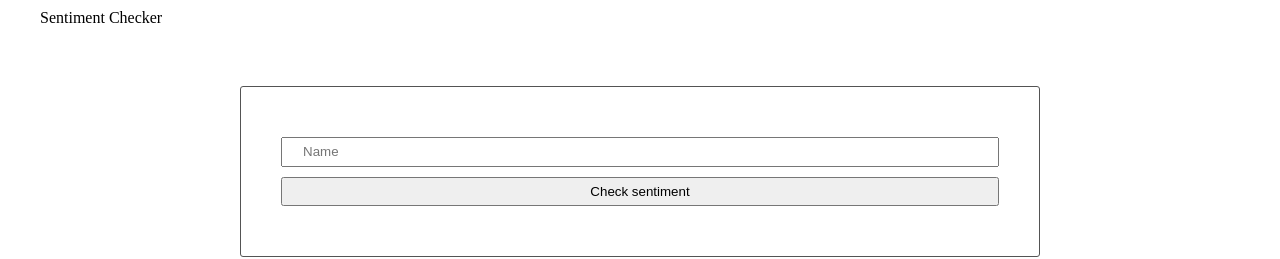
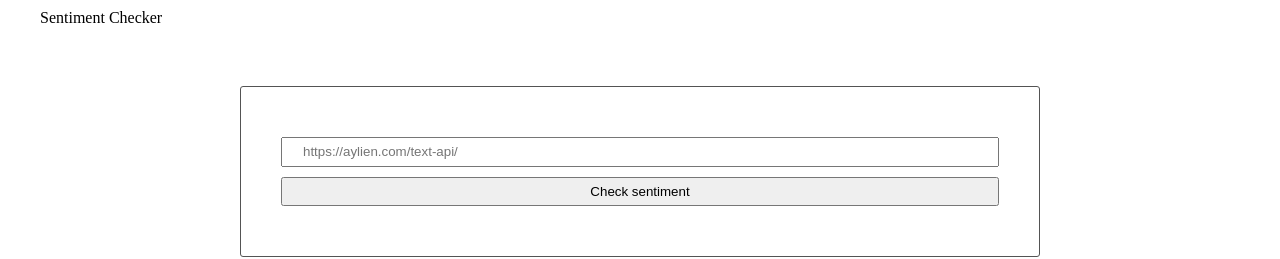
Before and after one commit to marinator86/udacity-frontend-5, a website built with webpack: page src/client/views/index.html in a window 1280 px wide. Shown: the top 259 px of the page. Built offline with nearby package versions, Linux system fonts and the light colour scheme.

```diff
--- a/src/client/views/index.html
+++ b/src/client/views/index.html
@@ -16,7 +16,7 @@
         <main>
             <section>
                 <form class="" onsubmit="return handleEvent(event)">
-                    <input id="name" type="text" name="input" value="" onblur="onBlur()" placeholder="Name">
+                    <input id="name" type="text" name="input" value="" placeholder="https://aylien.com/text-api/">
                     <input type="submit" name="" value="Check sentiment" onclick="return C.handleEvent(event)" onsubmit="return C.handleEvent(event)">
                 </form>
             <section>
```
Also changed, not shown: README.md.
